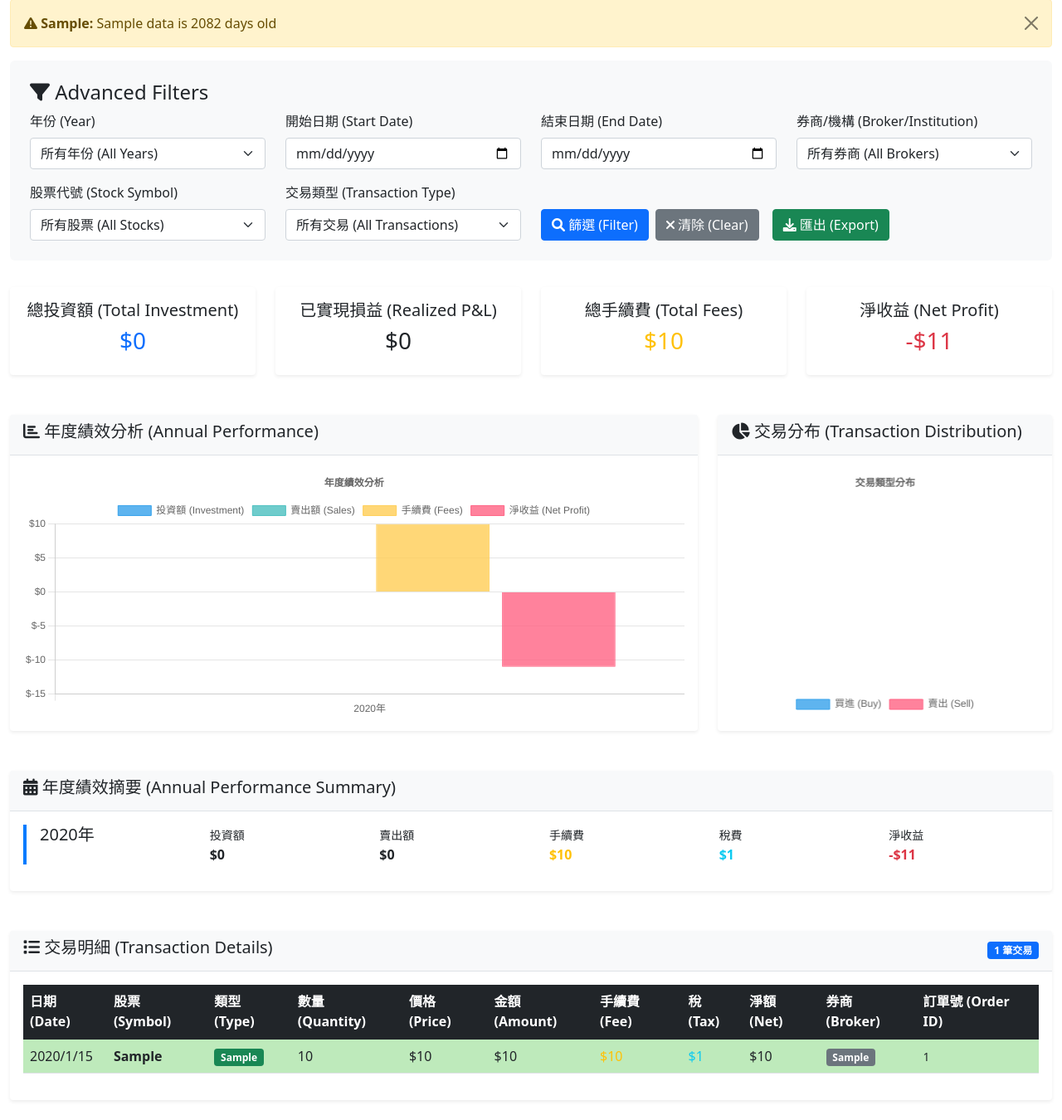
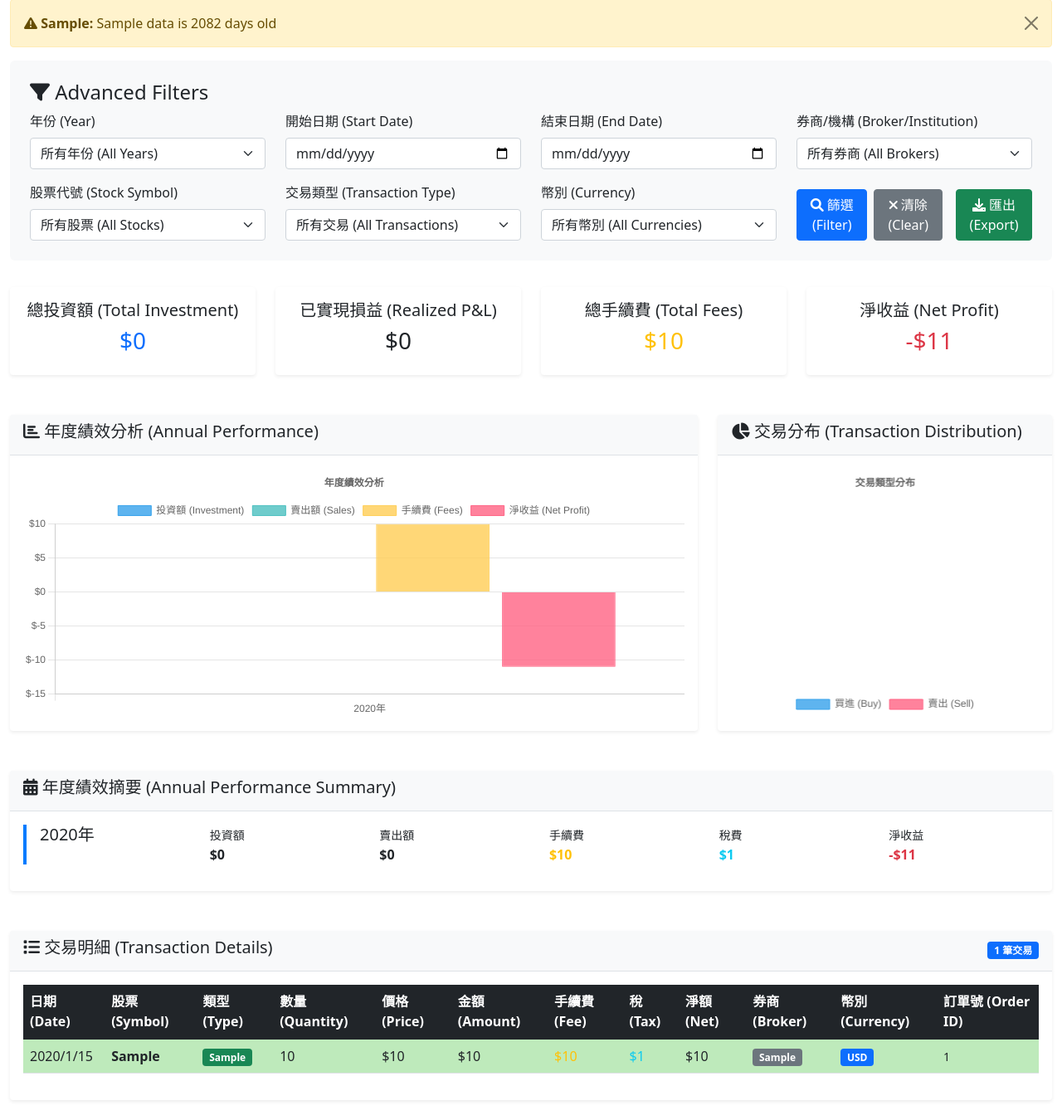
Before and after one commit to zheharry/my-portfolio, a Flask app: page / in a window 1280 px wide. Shown: the part 292-1642 px from the top of the page at 83% size. Run offline with Flask 3, Linux system fonts and the light colour scheme; tables that the repository leaves empty hold one stand-in row (values such as "Sample post").

Commit message:
Complete currency feature implementation with database schema, API, and UI updates
Co-authored-by: zheharry <26018+zheharry@users.noreply.github.com>

```diff
--- a/app.py
+++ b/app.py
@@ -29,7 +29,8 @@ class PortfolioAPI:
                     broker TEXT,
                     account_type TEXT,
                     account_holder TEXT,
-                    created_date TEXT
+                    created_date TEXT,
+                    currency TEXT DEFAULT 'USD'
                 )
             """)
 
@@ -50,6 +51,7 @@ class PortfolioAPI:
                     broker TEXT,
                     order_id TEXT,
                     description TEXT,
+                    currency TEXT DEFAULT 'USD',
                     FOREIGN KEY (account_id) REFERENCES accounts (account_id)
                 )
             """)
@@ -67,11 +69,80 @@ class PortfolioAPI:
                     unrealized_gain_loss REAL,
                     statement_date TEXT,
                     broker TEXT,
+                    currency TEXT DEFAULT 'USD',
                     FOREIGN KEY (account_id) REFERENCES accounts (account_id)
                 )
             """)
 
             conn.commit()
+
+            # Add currency columns to existing tables if they don't exist
+            self._migrate_currency_columns(cursor)
+
+    def _migrate_currency_columns(self, cursor):
+        """Add currency columns to existing tables and populate based on broker"""
+        try:
+            # Check and add currency column to accounts table
+            cursor.execute("PRAGMA table_info(accounts)")
+            accounts_columns = [row[1] for row in cursor.fetchall()]
+
+            if 'currency' not in accounts_columns:
+                cursor.execute("ALTER TABLE accounts ADD COLUMN currency TEXT DEFAULT 'USD'")
+                print("Added currency column to accounts table")
+
+            # Check and add currency column to transactions table
+            cursor.execute("PRAGMA table_info(transactions)")
+            transactions_columns = [row[1] for row in cursor.fetchall()]
+
+            if 'currency' not in transactions_columns:
+                cursor.execute("ALTER TABLE transactions ADD COLUMN currency TEXT DEFAULT 'USD'")
+                print("Added currency column to transactions table")
+
+            # Check and add currency column to positions table
+            cursor.execute("PRAGMA table_info(positions)")
+            positions_columns = [row[1] for row in cursor.fetchall()]
+
+            if 'currency' not in positions_columns:
+                cursor.execute("ALTER TABLE positions ADD COLUMN currency TEXT DEFAULT 'USD'")
+                print("Added currency column to positions table")
+
+            # Update existing records with appropriate currency based on broker
+            # CATHAY/國泰證券 → NTD, SCHWAB/TDA → USD
+            cursor.execute("""
+                UPDATE accounts
+                SET currency = CASE
+                    WHEN broker LIKE '%CATHAY%' OR broker LIKE '%國泰證券%' THEN 'NTD'
+                    WHEN broker LIKE '%SCHWAB%' OR broker LIKE '%TDA%' THEN 'USD'
+                    ELSE 'USD'
+                END
+                WHERE currency = 'USD' OR currency IS NULL
+            """)
+
+            cursor.execute("""
+                UPDATE transactions
+                SET currency = CASE
+                    WHEN broker LIKE '%CATHAY%' OR broker LIKE '%國泰證券%' THEN 'NTD'
+                    WHEN broker LIKE '%SCHWAB%' OR broker LIKE '%TDA%' THEN 'USD'
+                    ELSE 'USD'
+                END
+                WHERE currency = 'USD' OR currency IS NULL
+            """)
+
+            cursor.execute("""
+                UPDATE positions
+                SET currency = CASE
+                    WHEN broker LIKE '%CATHAY%' OR broker LIKE '%國泰證券%' THEN 'NTD'
+                    WHEN broker LIKE '%SCHWAB%' OR broker LIKE '%TDA%' THEN 'USD'
+                    ELSE 'USD'
+                END
+                WHERE currency = 'USD' OR currency IS NULL
+            """)
+
+            print("Updated existing records with appropriate currency values")
+
+        except Exception as e:
+            print(f"Migration warning: {e}")
+            # Don't fail if migration has issues
 
     def load_csv_data(self, csv_path):
         """Load and process the new CSV data (legacy 國泰證券 method)"""
@@ -148,6 +219,13 @@ class PortfolioAPI:
             cursor.execute("SELECT DISTINCT symbol FROM transactions WHERE symbol IS NOT NULL ORDER BY symbol")
             return [row[0] for row in cursor.fetchall()]
 
+    def get_currencies(self):
+        """Get all unique currencies"""
+        with self.get_connection() as conn:
+            cursor = conn.cursor()
+            cursor.execute("SELECT DISTINCT currency FROM transactions WHERE currency IS NOT NULL ORDER BY currency")
+            return [row[0] for row in cursor.fetchall()]
+
     def get_transactions(self, filters=None):
         """Get filtered transactions with enhanced filtering"""
         # Broker mapping for filtering
@@ -202,6 +280,10 @@ class PortfolioAPI:
                 query += " AND strftime('%Y', t.transaction_date) = ?"
                 params.append(str(filters['year']))
 
+            if filters.get('currency'):
+                query += " AND t.currency = ?"
+                params.append(filters['currency'])
+
         query += " ORDER BY t.transaction_date DESC, t.id DESC"
 
         with self.get_connection() as conn:
@@ -243,6 +325,10 @@ class PortfolioAPI:
             if filters.get('end_date'):
                 query += " AND t.transaction_date <= ?"
                 params.append(filters['end_date'])
+
+            if filters.get('currency'):
+                query += " AND t.currency = ?"
+                params.append(filters['currency'])
 
         with self.get_connection() as conn:
             cursor = conn.cursor()
@@ -326,6 +412,12 @@ def api_symbols():
     symbols = portfolio_api.get_symbols()
     return jsonify(symbols)
 
+@app.route('/api/currencies')
+def api_currencies():
+    """Get all currencies"""
+    currencies = portfolio_api.get_currencies()
+    return jsonify(currencies)
+
 @app.route('/api/transactions')
 def api_transactions():
     """Get filtered transactions"""
@@ -338,6 +430,7 @@ def api_transactions():
         'start_date': request.args.get('start_date'),
         'end_date': request.args.get('end_date'),
         'year': request.args.get('year'),
+        'currency': request.args.get('currency'),
     }
 
     # Remove None values
@@ -354,6 +447,7 @@ def api_summary():
         'year': request.args.get('year'),
         'start_date': request.args.get('start_date'),
         'end_date': request.args.get('end_date'),
+        'currency': request.args.get('currency'),
     }
 
     # Remove None values
--- a/static/dashboard.js
+++ b/static/dashboard.js
@@ -25,7 +25,7 @@ class PortfolioDashboard {
         // Auto-apply filters on change for better UX
         const filterElements = [
             'yearFilter', 'startDateFilter', 'endDateFilter', 'brokerFilter',
-            'symbolFilter', 'transactionTypeFilter'
+            'symbolFilter', 'transactionTypeFilter', 'currencyFilter'
         ];
 
         filterElements.forEach(id => {
@@ -82,6 +82,10 @@ class PortfolioDashboard {
             const brokers = await this.fetchAPI('/api/brokers');
             this.populateSelect('brokerFilter', brokers);
 
+            // Load currencies
+            const currencies = await this.fetchAPI('/api/currencies');
+            this.populateSelect('currencyFilter', currencies);
+
             // Populate years (2017-2025)
             const currentYear = new Date().getFullYear();
             const years = [];
@@ -136,7 +140,7 @@ class PortfolioDashboard {
     clearFilters() {
         const filterElements = [
             'yearFilter', 'startDateFilter', 'endDateFilter', 'brokerFilter',
-            'symbolFilter', 'transactionTypeFilter'
+            'symbolFilter', 'transactionTypeFilter', 'currencyFilter'
         ];
 
         filterElements.forEach(id => {
@@ -160,7 +164,8 @@ class PortfolioDashboard {
             'endDateFilter': 'end_date',
             'brokerFilter': 'broker',
             'symbolFilter': 'symbol',
-            'transactionTypeFilter': 'transaction_type'
+            'transactionTypeFilter': 'transaction_type',
+            'currencyFilter': 'currency'
         };
 
         Object.entries(filterMappings).forEach(([elementId, filterKey]) => {
@@ -233,6 +238,7 @@ class PortfolioDashboard {
                 <td><span class="text-info">$${this.formatNumber(transaction.tax)}</span></td>
                 <td class="${transaction.net_amount >= 0 ? 'gain' : 'loss'}">${this.formatNetAmount(transaction.net_amount)}</td>
                 <td><span class="badge bg-secondary">${transaction.broker}</span></td>
+                <td><span class="badge bg-primary">${transaction.currency || 'USD'}</span></td>
                 <td><small>${transaction.order_id || ''}</small></td>
             `;
 
--- a/templates/index.html
+++ b/templates/index.html
@@ -123,7 +123,13 @@
                         <option value="WITHDRAWAL">提款 (Withdrawal)</option>
                     </select>
                 </div>
-                <div class="col-md-6 d-flex align-items-end">
+                <div class="col-md-3">
+                    <label class="form-label">幣別 (Currency)</label>
+                    <select id="currencyFilter" class="form-select">
+                        <option value="">所有幣別 (All Currencies)</option>
+                    </select>
+                </div>
+                <div class="col-md-3 d-flex align-items-end">
                     <button id="applyFilters" class="btn btn-primary me-2">
                         <i class="fas fa-search"></i> 篩選 (Filter)
                     </button>
@@ -238,6 +244,7 @@
                                 <th>稅 (Tax)</th>
                                 <th>淨額 (Net)</th>
                                 <th>券商 (Broker)</th>
+                                <th>幣別 (Currency)</th>
                                 <th>訂單號 (Order ID)</th>
                             </tr>
                         </thead>
```
Also changed, not shown: scripts/multi_broker_parser.py (+16 -6 lines).
